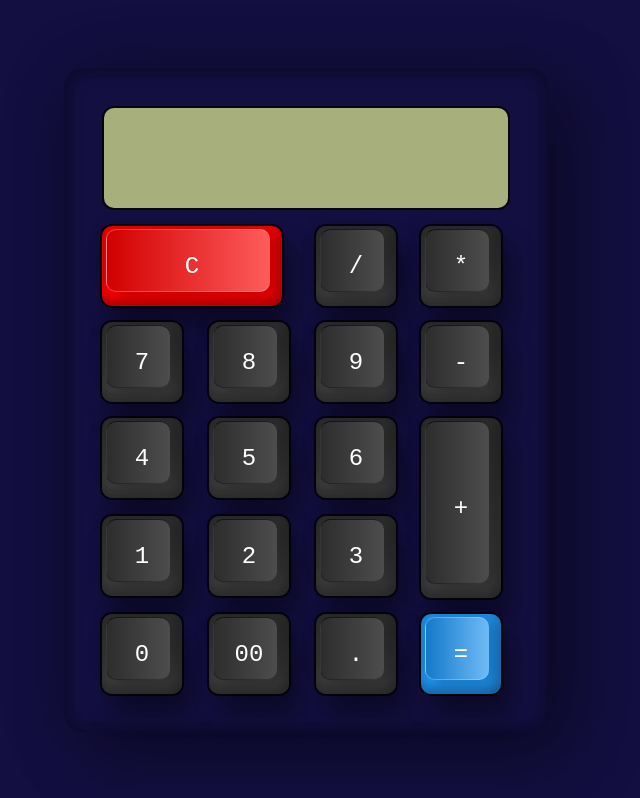
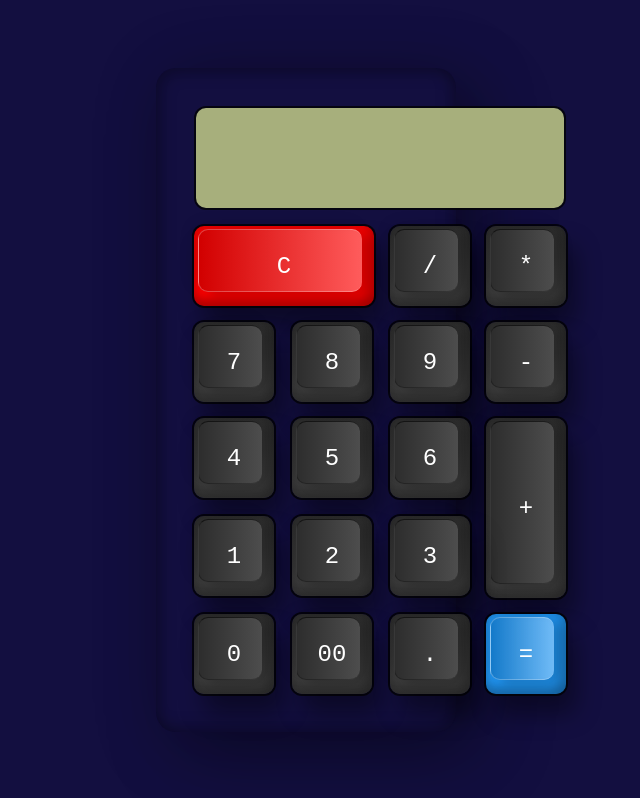
Before and after one commit to SHIVUKUMARA/calculator, a plain HTML site: page index.html in a window 1280 px wide. Shown: the whole page, without its empty margins (334-974 px from the left). Drawn offline with Linux system fonts and the light colour scheme.

Commit message:
Update style.css

```diff
--- a/style.css
+++ b/style.css
@@ -13,7 +13,7 @@
   }
   .container {
     position: relative;
-    min-width: 300px;
+    width: 300px;
     min-height: 400px;
     padding: 40px 30px 30px;
     border-radius: 20px;
```
